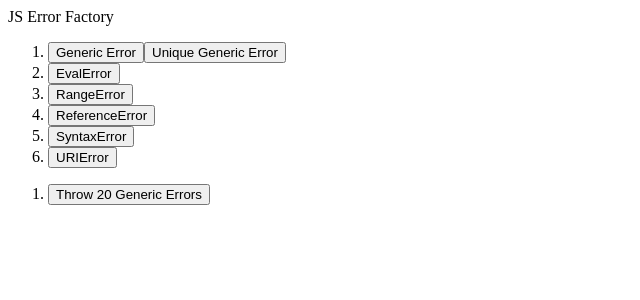
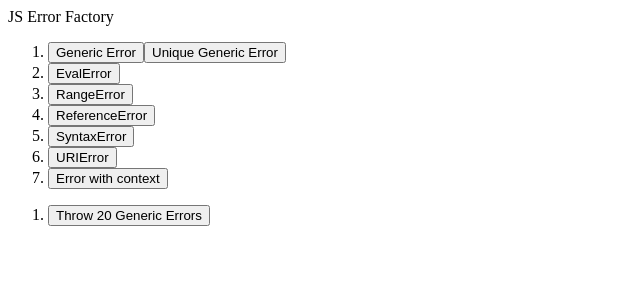
Before and after one commit to BrendanBerkley/js-error-factory, an Angular app: page / in a window 1280 px wide. Shown: the top 300 px of the page, without its empty margins (0-640 px from the left). Built offline with nearby package versions, Linux system fonts and the light colour scheme.

Commit message:
Added error with context

```diff
--- a/src/app/app.component.html
+++ b/src/app/app.component.html
@@ -11,6 +11,7 @@
   <li><button (click)="throwReferenceError()">ReferenceError</button></li>
   <li><button (click)="throwSyntaxError()">SyntaxError</button></li>
   <li><button (click)="throwUriError()">URIError</button></li>
+  <li><button (click)="errorWithContext()">Error with context</button></li>
 </ol>
 
 <ol>
--- a/src/app/app.component.ts
+++ b/src/app/app.component.ts
@@ -1,4 +1,5 @@
 import { Component, OnInit } from '@angular/core';
+import * as Sentry from '@sentry/browser';
 
 @Component({
   selector: 'app-root',
@@ -53,6 +54,12 @@ export class AppComponent implements OnInit {
     throw new Error('Bulk Generic Error! ' + this.hashCode());
   }
 
+  errorWithContext() {
+    Sentry.configureScope(scope => scope.setExtra('foo', 'bar'));
+    Sentry.setUser({"id": "1", "email": "test@example.com"});
+    throw new Error("Error with context");
+  }
+
   ngOnInit() {
     window.addEventListener('error', e => {
       if (e.message === '') {
```
